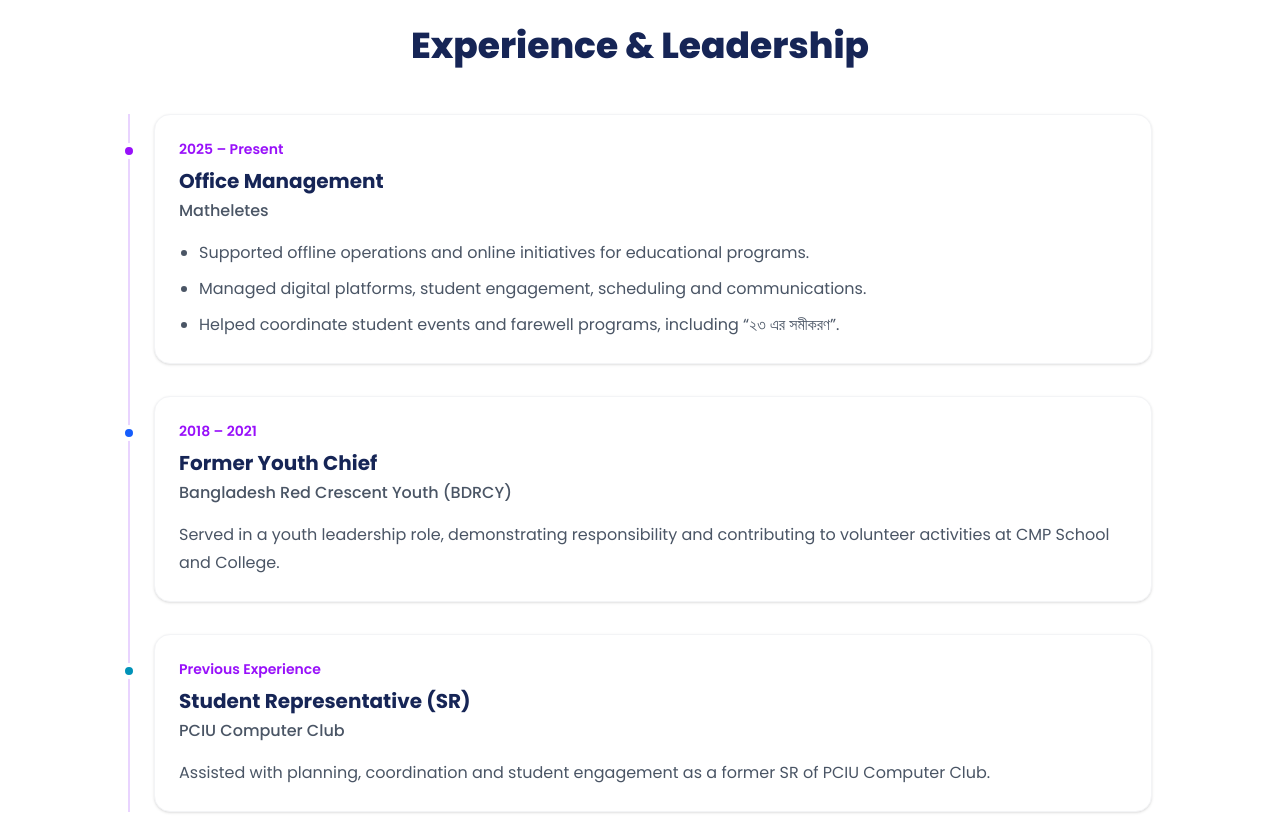
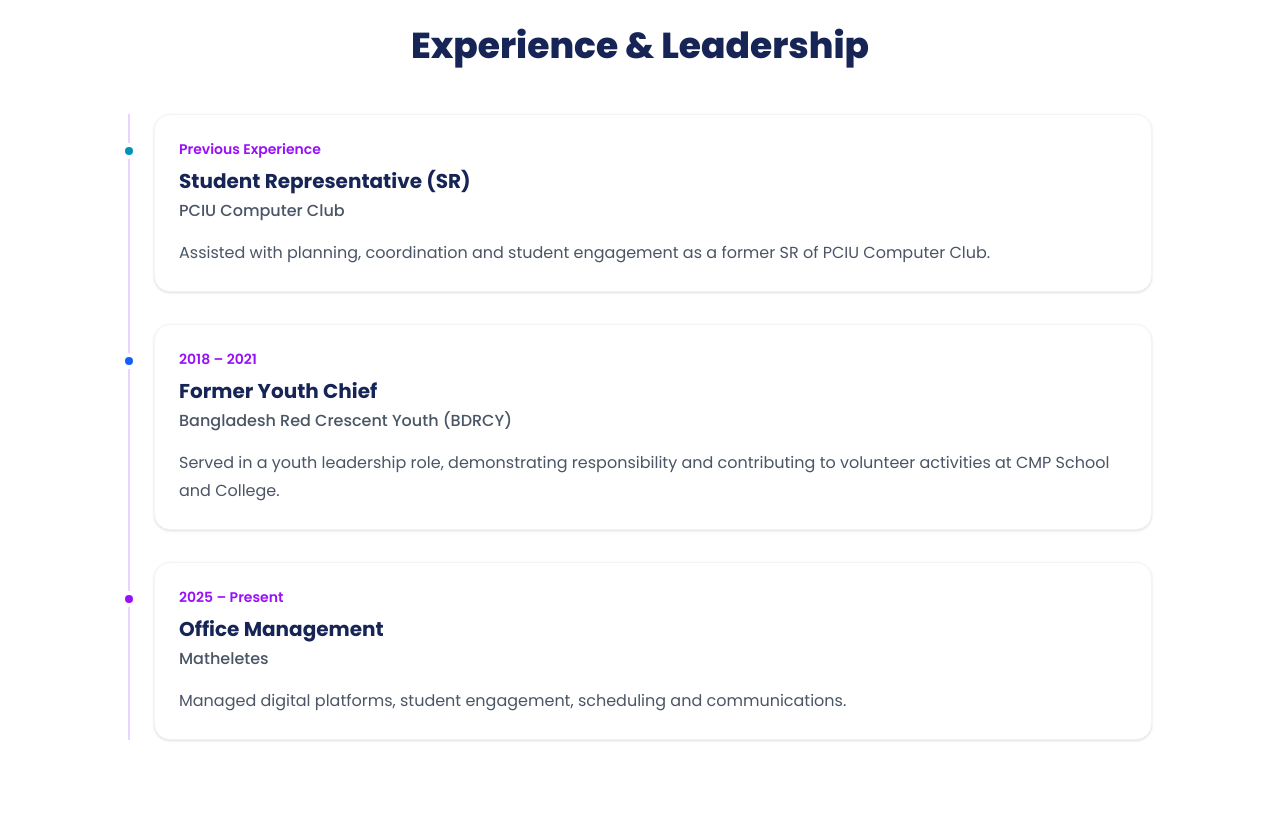
Before and after one commit to rafiqsd85/PCC-Campaign-Website, a website built with Vite: page index.html in a window 1280 px wide. Shown: the part 1980-2797 px from the top of the page. Built offline with nearby package versions, Linux system fonts and the light colour scheme.

Commit message:
Update website assets and favicon

```diff
--- a/index.html
+++ b/index.html
@@ -3,7 +3,7 @@
 <html lang="en">
   <head>
     <meta charset="UTF-8" />
-    <link rel="icon" type="image/png" href="/fav.jpg" />
+    <link rel="icon" type="image/png" href="/projector.png" />
     <meta name="viewport" content="width=device-width, initial-scale=1.0" />
     <meta name="theme-color" content="#6D28D9" />
 
@@ -162,25 +162,44 @@
 
        <!-- Banner -->
     <section
-      class="relative flex min-h-[420px] w-full items-start bg-cover bg-center sm:min-h-[520px] md:min-h-[580px] lg:min-h-[650px]"
+      class="relative flex min-h-[420px] w-full items-start
+            bg-cover bg-[center_25%] bg-no-repeat
+            sm:min-h-[520px] sm:bg-center
+            md:min-h-[580px]
+            lg:min-h-[650px]"
       style="background-image: url('/banner.jpg');"
     >
       <div
-        class="absolute inset-0 bg-gradient-to-r from-blue-950/80 via-blue-950/40 to-transparent"
+        class="absolute inset-0 bg-gradient-to-r
+              from-blue-950/80 via-blue-950/40 to-transparent"
       ></div>
+
       <div
-        class="relative z-10 ml-auto w-full px-5 pt-10 sm:w-[65%] sm:px-8 sm:pt-14 md:w-[58%] md:pt-16 lg:w-[50%] lg:px-10 lg:pt-24"
+        class="relative z-10 ml-auto w-full px-5 pt-10
+              sm:w-[65%] sm:px-8 sm:pt-14
+              md:w-[58%] md:pt-16
+              lg:w-[50%] lg:px-10 lg:pt-24"
       >
         <span
-          class="mb-3 inline-block rounded-full border border-cyan-400/40 bg-cyan-950/60 px-3 py-2 text-[10px] font-semibold uppercase tracking-wider text-cyan-300 sm:px-4 sm:text-xs"
+          class="mb-3 inline-block rounded-full border
+                border-cyan-400/40 bg-cyan-950/60
+                px-3 py-2 text-[10px] font-semibold
+                uppercase tracking-wider text-cyan-300
+                sm:px-4 sm:text-xs"
         >
           Vice President • PCC
-        </span>  <h1
-      class="mb-1 font-['Poppins',sans-serif] text-3xl font-extrabold leading-tight tracking-tight text-white sm:text-4xl md:text-5xl lg:text-6xl"
+        </span>
+
+        <h1
+          class="mb-1 font-['Poppins',sans-serif]
+                text-3xl font-extrabold leading-tight
+                tracking-tight text-white
+                sm:text-4xl md:text-5xl lg:text-6xl"
         >
           Saidul Karim
           <span
-        class="bg-gradient-to-r from-cyan-400 to-blue-500 bg-clip-text text-transparent"
+            class="bg-gradient-to-r from-cyan-400 to-blue-500
+                  bg-clip-text text-transparent"
           >
             Ayas
           </span>
@@ -594,33 +613,25 @@
               class="relative rounded-2xl border border-gray-100 bg-white p-5 shadow-sm sm:p-6"
             >
               <span
-                class="absolute -left-[28px] top-7 h-4 w-4 rounded-full border-4 border-white bg-purple-600 sm:-left-[34px]"
+                class="absolute -left-[28px] top-7 h-4 w-4 rounded-full border-4 border-white bg-cyan-600 sm:-left-[34px]"
               ></span>
 
               <p class="text-sm font-semibold text-purple-600">
-                2025 – Present
+                Previous Experience
               </p>
 
               <h3 class="mt-2 text-xl font-bold text-blue-950">
-                Office Management
+                Student Representative (SR)
               </h3>
 
-              <p class="mt-1 font-medium text-gray-600">Matheletes</p>
+              <p class="mt-1 font-medium text-gray-600">
+                PCIU Computer Club
+              </p>
 
-              <ul class="mt-4 list-disc space-y-2 pl-5 leading-7 text-gray-600">
-                <li>
-                  Supported offline operations and online initiatives for
-                  educational programs.
-                </li>
-                <li>
-                  Managed digital platforms, student engagement, scheduling
-                  and communications.
-                </li>
-                <li>
-                  Helped coordinate student events and farewell programs,
-                  including “২৩ এর সমীকরণ”.
-                </li>
-              </ul>
+              <p class="mt-4 leading-7 text-gray-600">
+                Assisted with planning, coordination and student engagement
+                as a former SR of PCIU Computer Club.
+              </p>
             </article>
 
             <article
@@ -648,31 +659,31 @@
                 at CMP School and College.
               </p>
             </article>
-
             <article
               class="relative rounded-2xl border border-gray-100 bg-white p-5 shadow-sm sm:p-6"
             >
               <span
-                class="absolute -left-[28px] top-7 h-4 w-4 rounded-full border-4 border-white bg-cyan-600 sm:-left-[34px]"
+                class="absolute -left-[28px] top-7 h-4 w-4 rounded-full border-4 border-white bg-purple-600 sm:-left-[34px]"
               ></span>
 
               <p class="text-sm font-semibold text-purple-600">
-                Previous Experience
+                2025 – Present
               </p>
 
               <h3 class="mt-2 text-xl font-bold text-blue-950">
-                Student Representative (SR)
+                Office Management
               </h3>
 
-              <p class="mt-1 font-medium text-gray-600">
-                PCIU Computer Club
+              <p class="mt-1 font-medium text-gray-600">Matheletes</p>
+
+                <p class="mt-4 leading-7 text-gray-600">
+                  Managed digital platforms, student engagement, scheduling
+                  and communications.
                 </p>
 
-              <p class="mt-4 leading-7 text-gray-600">
-                Assisted with planning, coordination and student engagement
-                as a former SR of PCIU Computer Club.
-              </p>
             </article>
+
+
           </div>
         </div>
       </section>
```
Also changed, not shown: public/fav.jpg (deleted), public/projector.png (added). Lines whose indentation alone changed are shown as unchanged.
